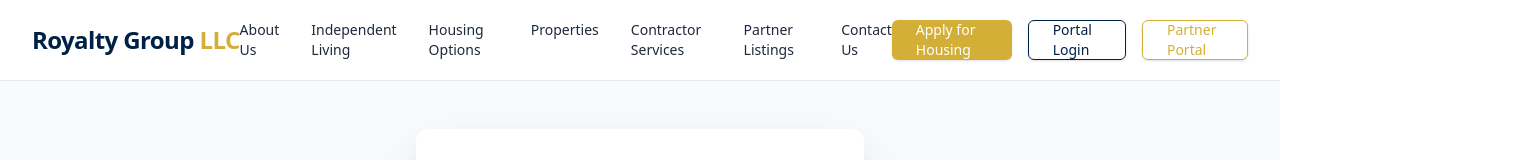
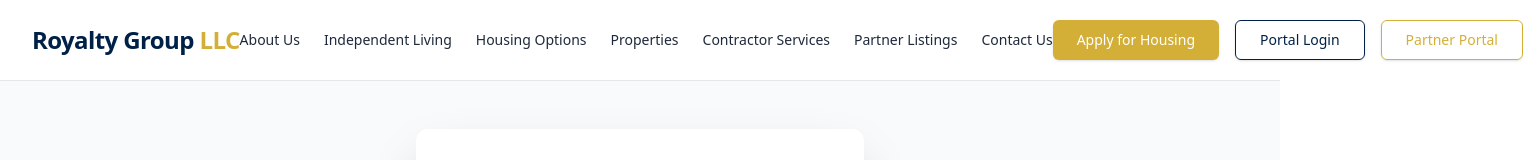
Before and after one commit to JosephRoyaltyGroupLLC/royalty-group-llc, a Next.js app: page /login in a window 1280 px wide. Shown: the top 160 px of the page, 1523 px wide, since content can reach past the window. Built offline with nearby package versions, Linux system fonts and the light colour scheme; no server answers.

Commit message:
Fix Navbar text wrap and spacing on smaller screens

```diff
--- a/src/components/Navbar.tsx
+++ b/src/components/Navbar.tsx
@@ -21,54 +21,54 @@ const Navbar = () => {
           </div>
 
           {/* Desktop Navigation */}
-          <nav className="hidden md:flex space-x-8">
-            <Link href="/about" className="text-sm font-medium text-foreground hover:text-secondary transition-colors">
+          <nav className="hidden lg:flex space-x-3 xl:space-x-6">
+            <Link href="/about" className="text-sm font-medium text-foreground hover:text-secondary transition-colors whitespace-nowrap">
               About Us
             </Link>
-            <Link href="/independent-living" className="text-sm font-medium text-foreground hover:text-secondary transition-colors">
+            <Link href="/independent-living" className="text-sm font-medium text-foreground hover:text-secondary transition-colors whitespace-nowrap">
               Independent Living
             </Link>
-            <Link href="/housing" className="text-sm font-medium text-foreground hover:text-secondary transition-colors">
+            <Link href="/housing" className="text-sm font-medium text-foreground hover:text-secondary transition-colors whitespace-nowrap">
               Housing Options
             </Link>
-            <Link href="/properties" className="text-sm font-medium text-foreground hover:text-secondary transition-colors">
+            <Link href="/properties" className="text-sm font-medium text-foreground hover:text-secondary transition-colors whitespace-nowrap">
               Properties
             </Link>
-            <Link href="/contractor-services" className="text-sm font-medium text-foreground hover:text-secondary transition-colors">
+            <Link href="/contractor-services" className="text-sm font-medium text-foreground hover:text-secondary transition-colors whitespace-nowrap">
               Contractor Services
             </Link>
-            <Link href="/partner-listings" className="text-sm font-medium text-foreground hover:text-secondary transition-colors">
+            <Link href="/partner-listings" className="text-sm font-medium text-foreground hover:text-secondary transition-colors whitespace-nowrap">
               Partner Listings
             </Link>
-            <Link href="/contact" className="text-sm font-medium text-foreground hover:text-secondary transition-colors">
+            <Link href="/contact" className="text-sm font-medium text-foreground hover:text-secondary transition-colors whitespace-nowrap">
               Contact Us
             </Link>
           </nav>
 
           {/* CTA & Actions */}
-          <div className="hidden md:flex items-center space-x-4">
+          <div className="hidden lg:flex items-center space-x-2 xl:space-x-4">
             <Link
               href="/apply"
-              className="inline-flex h-10 items-center justify-center rounded-md bg-secondary px-6 text-sm font-medium text-white shadow transition-colors hover:bg-secondary-light focus-visible:outline-none focus-visible:ring-1 focus-visible:ring-secondary"
+              className="inline-flex h-10 items-center justify-center rounded-md bg-secondary px-3 xl:px-6 text-sm font-medium text-white shadow transition-colors hover:bg-secondary-light focus-visible:outline-none focus-visible:ring-1 focus-visible:ring-secondary whitespace-nowrap"
             >
               Apply for Housing
             </Link>
             <Link
               href="/login"
-              className="inline-flex h-10 items-center justify-center rounded-md border border-primary px-6 text-sm font-medium text-primary shadow-sm transition-colors hover:bg-primary hover:text-white focus-visible:outline-none focus-visible:ring-1 focus-visible:ring-primary"
+              className="inline-flex h-10 items-center justify-center rounded-md border border-primary px-3 xl:px-6 text-sm font-medium text-primary shadow-sm transition-colors hover:bg-primary hover:text-white focus-visible:outline-none focus-visible:ring-1 focus-visible:ring-primary whitespace-nowrap"
             >
               Portal Login
             </Link>
             <Link
               href="/partner/register"
-              className="inline-flex h-10 items-center justify-center rounded-md border border-secondary px-6 text-sm font-medium text-secondary shadow-sm transition-colors hover:bg-secondary hover:text-white focus-visible:outline-none focus-visible:ring-1 focus-visible:ring-secondary"
+              className="inline-flex h-10 items-center justify-center rounded-md border border-secondary px-3 xl:px-6 text-sm font-medium text-secondary shadow-sm transition-colors hover:bg-secondary hover:text-white focus-visible:outline-none focus-visible:ring-1 focus-visible:ring-secondary whitespace-nowrap"
             >
               Partner Portal
             </Link>
           </div>
 
           {/* Mobile menu button */}
-          <div className="md:hidden">
+          <div className="lg:hidden">
             <button
               onClick={() => setIsMobileMenuOpen(!isMobileMenuOpen)}
               className="p-2 text-foreground focus:outline-none focus:ring-2 focus:ring-secondary rounded-md"
@@ -84,7 +84,7 @@ const Navbar = () => {
 
         {/* Mobile Navigation Menu */}
         {isMobileMenuOpen && (
-          <div className="md:hidden py-4 border-t border-gray-100 animate-in slide-in-from-top-2">
+          <div className="lg:hidden py-4 border-t border-gray-100 animate-in slide-in-from-top-2">
             <div className="flex flex-col space-y-4">
               <Link href="/about" onClick={() => setIsMobileMenuOpen(false)} className="text-base font-medium text-foreground hover:text-secondary px-2 py-1">About Us</Link>
               <Link href="/independent-living" onClick={() => setIsMobileMenuOpen(false)} className="text-base font-medium text-foreground hover:text-secondary px-2 py-1">Independent Living</Link>
```
